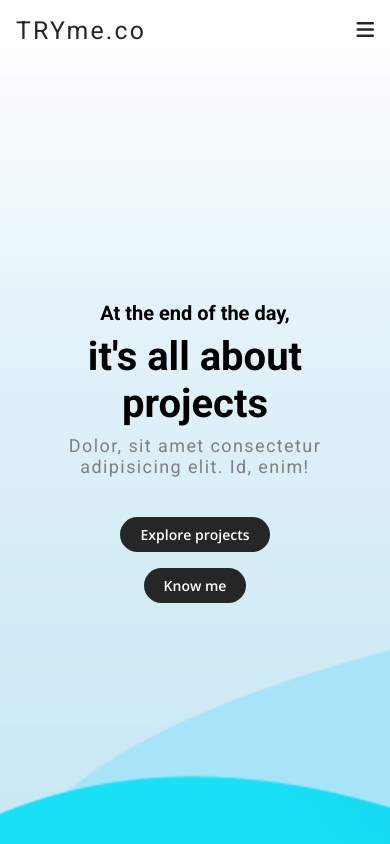
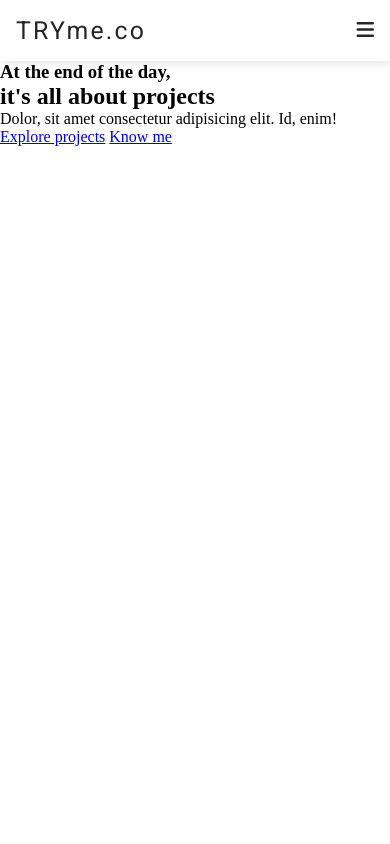
Before and after one commit to Neil5838/tryme, a website built with Vite: page index.html in a window 390 px wide. Built offline with nearby package versions, Linux system fonts and the light colour scheme.

Commit message:
navbar bug

```diff
--- a/src/style.css
+++ b/src/style.css
@@ -2,6 +2,11 @@
   margin: 0;
   padding: 0;
   box-sizing: border;
+}
+
+nav {
+  background-color: #fff;
+  box-shadow: 1px 1px 10px #ddd;
 }
 
 .links {
@@ -53,114 +58,11 @@
 
 .show-links {
   background-color: lightcyan;
-  height: 10rem;
+  height: 115.33px;
 }
 
 
 /* hero-section */
-
-nav {
-  height: 100vh;
-  /* border: 2px solid red; */
-  background-image: url('../public/images/abstract.jpg');
-  background-position: bottom;
-  background-repeat: no-repeat;
-  background-size: cover;
-}
-
-#hero-section {
-  /* border: 1px solid red; */
-  height: calc(100vh - 61.33px);
-  display: flex;
-  justify-content: center;
-  align-items: center;
-}
-
-.hero-contents {
-  /* border: 1px solid red; */
-  text-align: center;
-  width: 90vw;
-  max-width: 768px;
-  margin: auto;
-}
-
-.hero-contents .titles {
-  margin-bottom: 2.5rem;
-}
-
-.hero-contents .titles h3 {
-  font-size: 1.75rem;
-  font-family: "Roboto", serif;
-
-}
-
-.hero-contents .titles h2 {
-  font-family: "Roboto", serif;
-  letter-spacing: 1.8px;
-
-
-  font-size: 4rem;
-  margin: 0.5rem 0;
-}
-
-.hero-contents .titles p {
-  font-family: "Roboto", serif;
-  letter-spacing: 1.4px;
-  font-size: 18px;
-  color: gray;
-}
-
-.hero-buttons {
-  display: flex;
-  align-items: center;
-  justify-content: center;
-  gap: 1rem;
-  font-family: "Open Sans", serif;
-
-}
-
-.hero-buttons a {
-  text-decoration: none;
-  color: #fff;
-  background-color: #262626;
-  padding: 8px 20px;
-  border-radius: 20px;
-  font-weight: 600;
-}
-
-
-
-
-@media (max-width: 928px) {
-  .hero-contents .titles h3 {
-    font-size: 1.5rem;
-  }
-
-  .hero-contents .titles h2 {
-    font-size: 3.5rem;
-  }
-}
-
-@media (max-width: 768px) {
-  .hero-contents .titles h3 {
-    font-size: 1.25rem;
-    letter-spacing: normal;
-  }
-
-  .hero-contents .titles h2 {
-    font-size: 2.5rem;
-    letter-spacing: normal;
-  }
-
-  .hero-buttons {
-    flex-direction: column;
-  }
-
-  .hero-buttons a {
-    font-size: 14px;
-  }
-}
-
 
 
 
```
Also changed, not shown: index.html (+1 -2 lines).
